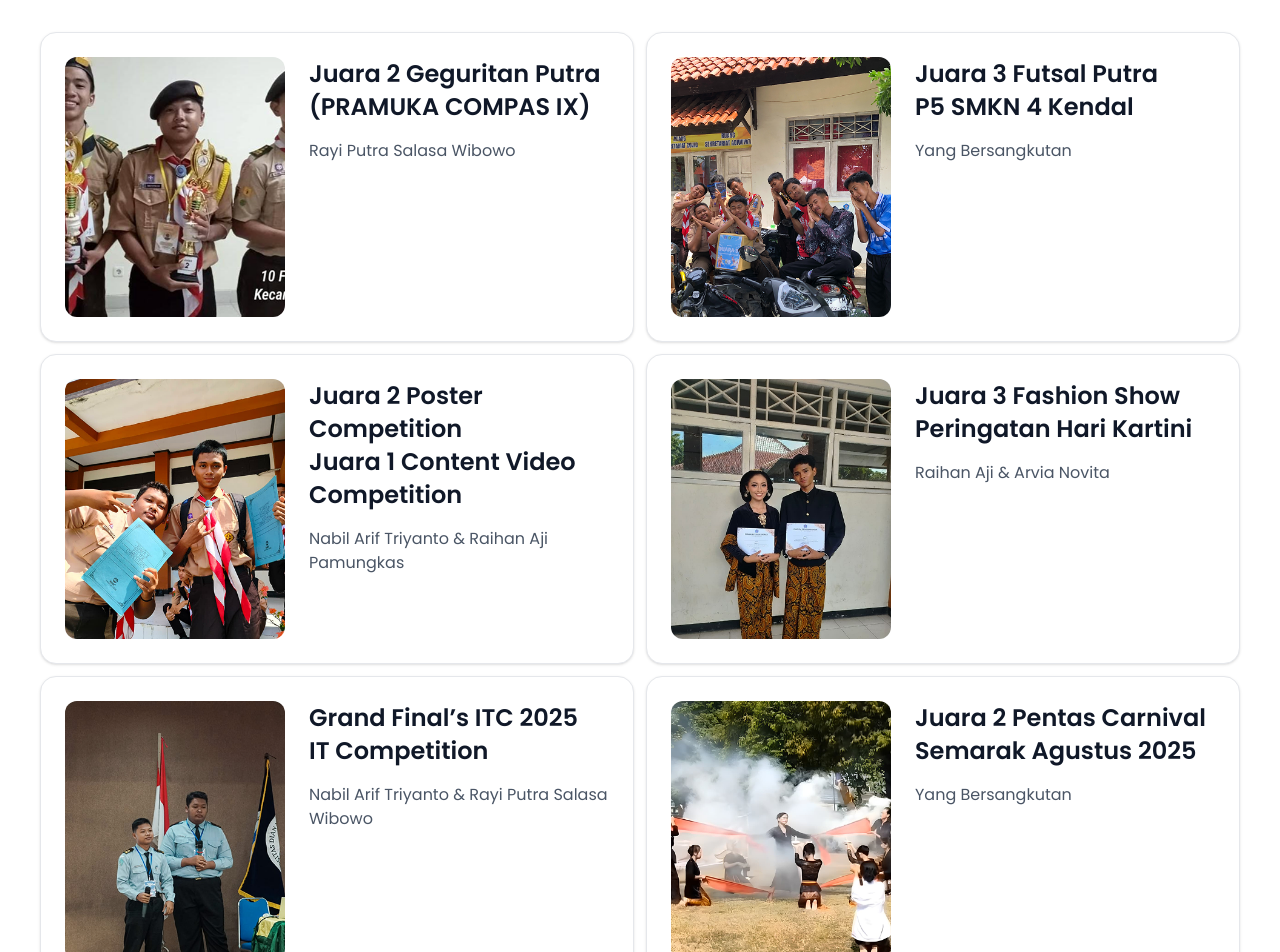
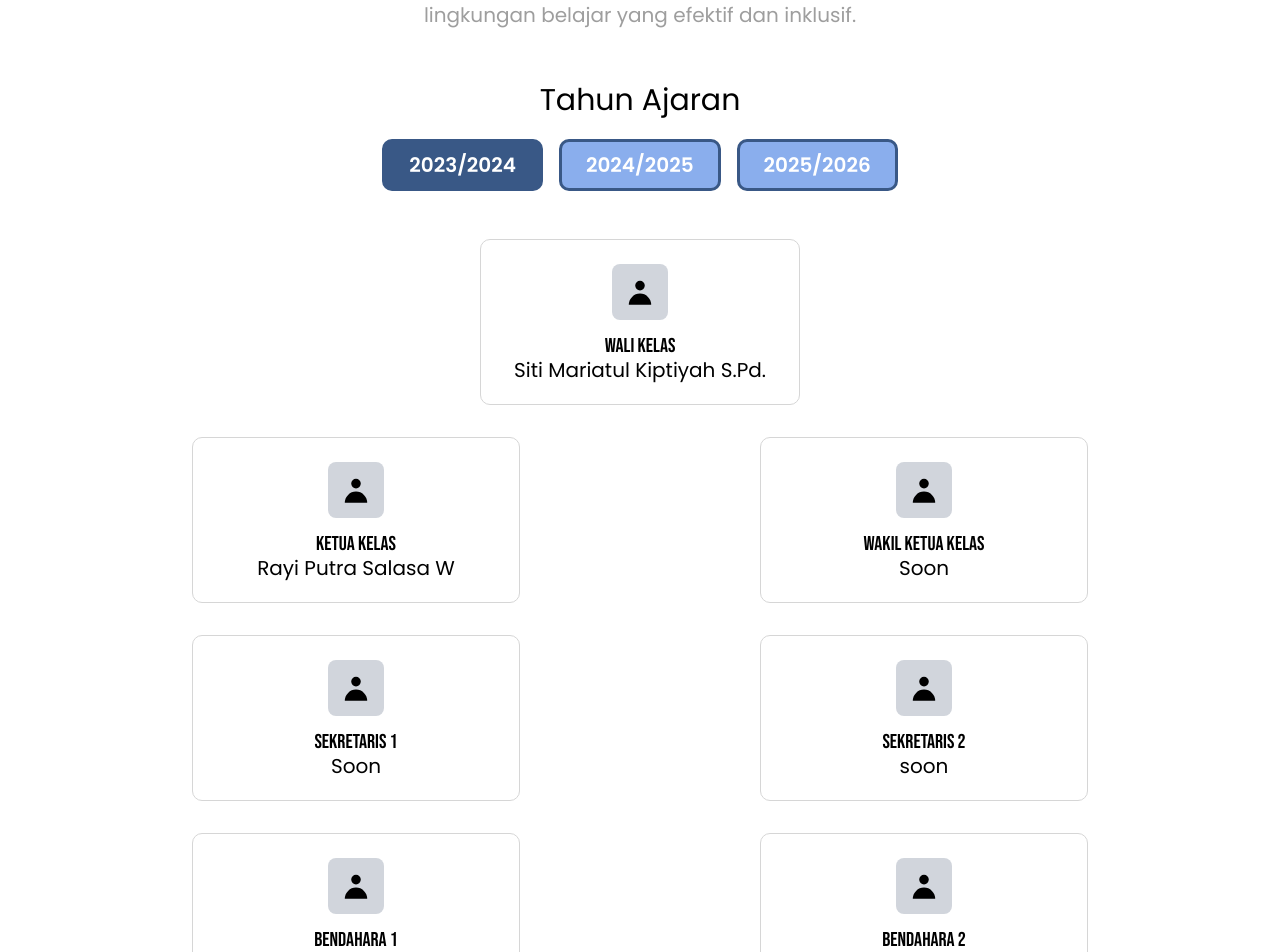
Before and after one commit to NaApipp/rpl3, a Next.js app: page / in a window 1280 px wide. Shown: the part 440-1392 px from the top of the page. Built offline with nearby package versions, Linux system fonts and the light colour scheme.

Commit message:
slicing page struktur

```diff
--- /dev/null
+++ b/app/components/personCard.tsx
@@ -0,0 +1,31 @@
+import React from "react";
+import { Person } from "../lib/strukturData";
+
+interface PersonCardProps {
+    person : Person;
+}
+
+const PersonCard: React.FC<PersonCardProps> = ({ person }) => {
+    return(
+        <div className="bg-[#FFFFFF] rounded-[10px] border  border-[#D6D6D6] p-6 text-center ">
+            <div className="w-[56px] h-[56px] bg-gray-300 rounded-lg mx-auto mb-4 flex items-center justify-center">
+                 <svg
+          className="w-8 h-8 text-black"
+          fill="currentColor"
+          viewBox="0 0 20 20"
+        >
+          <path
+            fillRule="evenodd"
+            d="M10 9a3 3 0 100-6 3 3 0 000 6zm-7 9a7 7 0 1114 0H3z"
+            clipRule="evenodd"
+          />
+        </svg>
+            </div>
+            <h3 className="font-bebas text-[20px] leading-[100%] text-black mb-1">
+        {person.position}
+      </h3>
+         <p className="font-poppins text-[20px] leading-[100%] text-black">{person.name}</p>
+        </div>
+    )
+}
+export default PersonCard;
--- /dev/null
+++ b/app/components/strukturKelas.tsx
@@ -0,0 +1,68 @@
+"use client";
+
+import { useState } from "react";
+import { strukturData } from "../lib/strukturData";
+import PersonCard from "./personCard";
+
+const StrukturKelas: React.FC = () => {
+  const [selectedYear, setSelectedYear] = useState(0);
+  const currentData = strukturData[selectedYear];
+
+  return (
+    <div id="struktur-Kelas" className="min-h-screen bg-white py-12 px-4">
+      <div className="max-w-6xl mx-auto">
+        <div className="text-center mb-12">
+          <p className="head-section">STRUKTUR KELAS</p>
+          <div className="line-section"></div>
+          <p className="desc-section">
+            Dapatkan wawasan tentang struktur kelas kami yang solid dan
+            terorganisir dengan baik di sini. Kami menyajikan informasi tentang
+            pembagian peran dan kerangka kerja yang mendukung lingkungan belajar
+            yang efektif dan inklusif.
+          </p>
+        </div>
+
+        <div className="text-center mb-12">
+          <h2 className="font-poppins text-[30px] text-black mb-4">Tahun Ajaran</h2>
+          <div className="flex justify-center gap-4 flex-wrap">
+            {strukturData.map((data, index) => (
+              <button
+                key={data.year}
+                onClick={() => setSelectedYear(index)}
+                className={`px-6 py-2 rounded-[10px] font-poppins text-[20px] font-semibold border-3 border-[#395886] transition-colors ${
+                  selectedYear === index
+                    ? "bg-[#395886] text-white"
+                    : "bg-[#8AAEED] text-white hover:bg-[#638ECB]"
+                }`}
+              >
+                {data.year}
+              </button>
+            ))}
+          </div>
+        </div>
+
+        <div className="space-y-8">
+            <div className="flex justify-center">
+                <div className="w-full max-w-xs">
+                    <PersonCard person={currentData.waliKelas} />
+                </div>
+            </div>
+             <div className="grid grid-cols-1 md:grid-cols-2 gap-60 max-w-4xl mx-auto">
+            <PersonCard person={currentData.ketuaKelas} />
+            <PersonCard person={currentData.wakilKetuaKelas} />
+          </div>
+            <div className="grid grid-cols-1 md:grid-cols-2 gap-60 max-w-4xl mx-auto">
+            <PersonCard person={currentData.sekretaris1} />
+            <PersonCard person={currentData.sekretaris2} />
+          </div>
+          <div className="grid grid-cols-1 md:grid-cols-2 gap-60 max-w-4xl mx-auto">
+            <PersonCard person={currentData.bendahara1} />
+            <PersonCard person={currentData.bendahara2} />
+          </div>
+        </div>
+      </div>
+    </div>
+  );
+};
+
+export default StrukturKelas;
--- a/app/globals.css
+++ b/app/globals.css
@@ -29,7 +29,7 @@
     @apply font-poppins text-[20px] text-[#9E9E9E] max-w-[680px] mx-auto text-center;
   }
   .line-section {
-    @apply w-[50px] h-1 bg-[#638ECB] mt-2 mb-4;
+    @apply w-[50px] h-1 bg-[#638ECB] mt-2 mb-4 mx-auto;
   }
   /* Section Count */
   .count {
--- /dev/null
+++ b/app/lib/strukturData.ts
@@ -0,0 +1,138 @@
+export interface Person {
+    id: string;
+    name: string;
+    position: string;
+    photo?: string;
+}
+
+export interface StrukturData {
+    year: string;
+    waliKelas: Person;
+    ketuaKelas: Person;
+    wakilKetuaKelas: Person;
+    sekretaris1: Person;
+    sekretaris2: Person;
+    bendahara1: Person;
+    bendahara2: Person;
+}
+
+export const strukturData: StrukturData[] = [
+    {
+        year: "2023/2024",
+        waliKelas: {
+            id: "1",
+            name: "Siti Mariatul Kiptiyah S.Pd.",
+            position: "WALI KELAS"
+        },
+        ketuaKelas: {
+            id: "2",
+            name: "Rayi Putra Salasa W",
+            position: "KETUA KELAS"
+        },
+        wakilKetuaKelas: {
+            id: "3",
+            name: "Soon",
+            position: "WAKIL KETUA KELAS"
+        },
+        sekretaris1: {
+            id: "4",
+            name: "Soon",
+            position: "SEKRETARIS 1"
+        },
+        sekretaris2: {
+            id: "5",
+            name: "soon",
+            position: "SEKRETARIS 2"
+        },
+        bendahara1: {
+            id: "6",
+            name: "Soon",
+            position: "BENDAHARA 1"
+        },
+        bendahara2: {
+            id: "7",
+            name: "Soon",
+            position: "BENDAHARA 2"
+        },
+    },
+    {
+        year: "2024/2025",
+        waliKelas: {
+            id: "1",
+            name: "Siti Mariatul Kiptiyah S.Pd.",
+            position: "WALI KELAS"
+        },
+        ketuaKelas: {
+            id: "2",
+            name: "Rayi Putra Salasa W",
+            position: "KETUA KELAS"
+        },
+        wakilKetuaKelas: {
+            id: "3",
+            name: "Soon",
+            position: "WAKIL KETUA KELAS"
+        },
+        sekretaris1: {
+            id: "4",
+            name: "Soon",
+            position: "SEKRETARIS 1"
+        },
+        sekretaris2: {
+            id: "5",
+            name: "soon",
+            position: "SEKRETARIS 2"
+        },
+        bendahara1: {
+            id: "6",
+            name: "Soon",
+            position: "BENDAHARA 1"
+        },
+        bendahara2: {
+            id: "7",
+            name: "Soon",
+            position: "BENDAHARA 2"
+        },
+
+
+    },
+    {
+        year: "2025/2026",
+        waliKelas: {
+            id: "1",
+            name: "Siti Mariatul Kiptiyah S.Pd.",
+            position: "WALI KELAS"
+        },
+        ketuaKelas: {
+            id: "2",
+            name: "Rayi Putra Salasa W",
+            position: "KETUA KELAS"
+        },
+        wakilKetuaKelas: {
+            id: "3",
+            name: "APIPP",
+            position: "WAKIL KETUA KELAS"
+        },
+        sekretaris1: {
+            id: "4",
+            name: "Soon",
+            position: "SEKRETARIS 1"
+        },
+        sekretaris2: {
+            id: "5",
+            name: "soon",
+            position: "SEKRETARIS 2"
+        },
+        bendahara1: {
+            id: "6",
+            name: "Soon",
+            position: "BENDAHARA 1"
+        },
+        bendahara2: {
+            id: "7",
+            name: "Soon",
+            position: "BENDAHARA 2"
+        },
+
+
+    },
+]
--- a/app/page.tsx
+++ b/app/page.tsx
@@ -4,6 +4,7 @@ import Footer from "./components/footer";
 import Navbar from "./components/navbar";
 import Count from "./components/count";
 import Prestasi from "./components/prestasi";
+import StrukturKelasPage from "./struktur-kelas/strukturKelas";
 
 export default function Home() {
   return (
@@ -11,6 +12,7 @@ export default function Home() {
       <Navbar />
       <main>
         <Count />
+        <StrukturKelasPage/>
         <Prestasi />
       </main>
         {/* <Footer /> */}
--- /dev/null
+++ b/app/struktur-kelas/strukturKelas.tsx
@@ -0,0 +1,5 @@
+import StrukturKelas from "../components/strukturKelas";
+
+export default function StrukturKelasPage() {
+    return <StrukturKelas/>
+}
```
